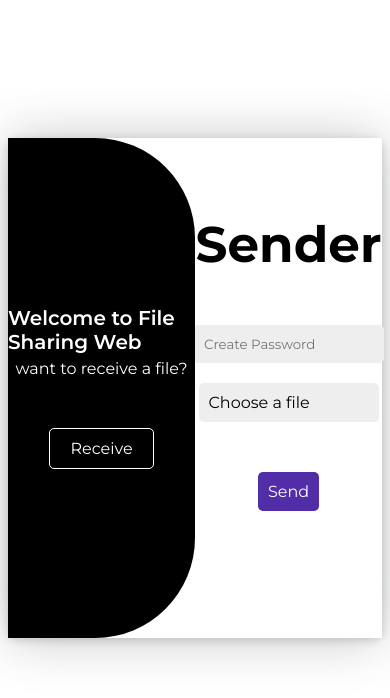
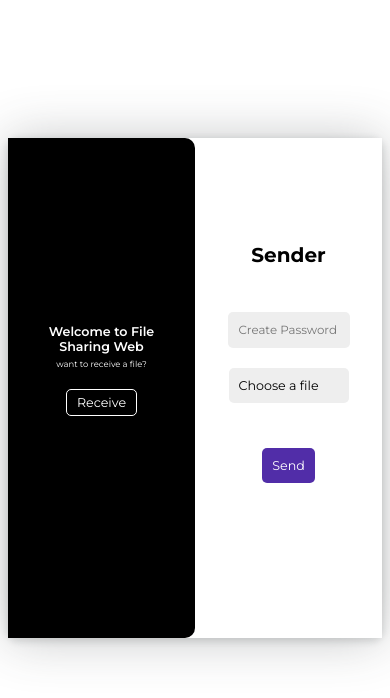
Before and after one commit to rehmansha1/File-Sharing-site, a React (Vite) app: page / in a window 390 px wide. Shown: the top 698 px of the page. Built offline with nearby package versions, Linux system fonts and the light colour scheme.

Commit message:
css fixes

```diff
--- a/src/App.css
+++ b/src/App.css
@@ -1,4 +1,4 @@
-@import url('https://fonts.googleapis.com/css2?family=Montserrat:ital,wght@0,100..900;1,100..900&display=swap');
+@import url("https://fonts.googleapis.com/css2?family=Montserrat:ital,wght@0,100..900;1,100..900&display=swap");
 
 #sendbt {
   padding: 10px;
@@ -36,16 +36,15 @@
   display: flex;
   align-items: center;
   justify-content: center;
- background-color:  white ;
-
+  background-color: white;
 }
 #box {
   height: 500px;
   width: 800px;
   display: flex;
   border-radius: 10px;
-  box-shadow: rgba(60, 64, 67, 0.3) 0px 1px 52px 0px, rgba(60, 64, 67, 0.15) 0px 2px 6px 2px;
-
+  box-shadow: rgba(60, 64, 67, 0.3) 0px 1px 52px 0px,
+    rgba(60, 64, 67, 0.15) 0px 2px 6px 2px;
 }
 #sender {
   position: relative;
@@ -68,44 +67,40 @@ color: white;
 }
 
 #receiver:hover {
-  cursor: pointer;
 }
 #sender:hover {
-  cursor: pointer;
 }
 #sender.active {
   transform: translateX(100%);
   z-index: 5;
   border-radius: 100px 0px 0px 100px;
-
 }
-#receiver.active{
+#receiver.active {
   transform: translateX(-100%);
-
 }
-.senderbox{
+.senderbox {
   height: 90%;
   display: flex;
   flex-direction: column;
-    align-items:center ;
+  align-items: center;
   justify-content: center;
   gap: 50px;
 }
-.h1sender{
+.h1sender {
   font-size: 50px;
   font-weight: 700;
   font-family: "Montserrat";
 }
-.inputboxsender{
+.inputboxsender {
   padding: 1px;
   font-family: "Montserrat";
   width: auto;
   border: 1px solid transparent;
-    background-color:#eee;
+  background-color: #eee;
   border-radius: 5px;
   padding: 10px;
 }
-.sendbt1{
+.sendbt1 {
   width: auto;
   background-color: #512da8;
   color: white;
@@ -113,7 +108,7 @@ color: white;
   font-family: "Montserrat";
   border-radius: 5px;
 }
-.nox{
+.nox {
   display: flex;
   flex-direction: column;
   gap: 20px;
@@ -129,28 +124,26 @@ color: white;
   z-index: -1;
 }
 .inputfile + label {
-    font-family: 'Montserrat';
+  font-family: "Montserrat";
 
-    background-color:#eee;
+  background-color: #eee;
   padding: 10px;
   width: 160px;
   display: inline-block;
   border-radius: 5px;
-
-
 }
-.inputfile + label:hover{
+.inputfile + label:hover {
   cursor: pointer;
 }
 input:focus {
   outline: none;
   border: 1px solid transparent;
 }
-#welcomebox{
+#welcomebox {
   font-size: 20px;
   font-weight: 600;
 }
-#outerwelcomebox{
+#outerwelcomebox {
   height: 100%;
   display: flex;
   flex-direction: column;
@@ -158,15 +151,14 @@ input:focus {
   justify-content: center;
   gap: 50px;
 }
-#innerwelcomebox{
-
-    font-family:'Montserrat';
-display:flex ;
+#innerwelcomebox {
+  font-family: "Montserrat";
+  display: flex;
   flex-direction: column;
   align-items: center;
   gap: 5px;
 }
-.sendbt12{
+.sendbt12 {
   width: auto;
   background-color: transparent;
   border: 1px solid white;
@@ -180,27 +172,33 @@ border: 1px solid white;
 
   transition: all 0.5s;
 }
-.sendbt12:hover{
+.sendbt12:hover {
   background-color: white;
   color: black;
 }
-.idofsender{    font-family:'Montserrat';}
-#svgofsender{
+.idofsender {
+  font-family: "Montserrat";
+
+}
+.idofsender1{
+  font-family: "Montserrat";
+
+}
+#svgofsender {
   fill: black;
   transition: fill 0.2s;
 }
-#svgofsender:hover{
+#svgofsender:hover {
   fill: red;
-
 }
-#tooltip{
+#tooltip {
   position: relative;
   display: flex;
   align-items: center;
   justify-content: center;
 }
-#tooltip::after{
-content: 'Remove from server';
+#tooltip::after {
+  content: "Remove from server";
   position: absolute;
   top: 20%;
   left: 0%;
@@ -208,15 +206,143 @@ white-space: nowrap;
   font-size: 14px;
   opacity: 0;
   transition: all 0.5s;
-font-family:'Montserrat';
-
+  font-family: "Montserrat";
 }
-#tooltip:hover::after{
+#tooltip:hover::after {
   top: 20%;
   left: 150%;
   white-space: nowrap;
   opacity: 1;
 }
-#empty{
-  font-family:'Montserrat';
+#empty {
+  font-family: "Montserrat";
 }
+@media only screen and (max-width: 768px) {
+  .h1sender {
+    font-size: 20px;
+  }
+  .nox {
+    display: flex;
+    flex-direction: column;
+    align-items: center;
+    width: 100px;
+  }
+  .inputboxsender {
+    width: 100%;
+    font-size: 1.4vh
+  }
+  .inputfile + label {
+    font-family: "Montserrat";
+    background-color: #eee;
+    padding: 10px;
+    width: 100%;
+    display: inline-block;
+    border-radius: 5px;
+    font-size: 1.5vh;
+  }
+  .senderbox {
+    height: 90%;
+    display: flex;
+    flex-direction: column;
+    align-items: center;
+    justify-content: center;
+    gap: 45px;
+    cursor: pointer;;
+  }
+  #sender {
+    position: relative;
+    width: 50%;
+    background-color: black;
+    height: 100%;
+    transition: all 0.9s;
+    z-index: 1;
+    border-radius: 0px 10px 10px 0px;
+    color: white;
+  }
+  #innerwelcomebox {
+    font-family: "Montserrat";
+    display: flex;
+    flex-direction: column;
+    align-items: center;
+    gap: 5px;
+  }
+  #welcomebox {
+    display: flex;
+    text-align: center;
+    font-size: 1.5vh;
+    font-weight: 600;
+    padding: 15px;
+    padding-bottom: 0px;
+  }
+  #innerwelcomebox > :nth-child(2){
+    font-size: 1vh;
+  }
+  #outerwelcomebox {
+    height: 90%;
+    display: flex;
+    flex-direction: column;
+    align-items: center;
+    justify-content: center;
+    gap: 20px;
+  }
+  .sendbt12 {
+    width: auto;
+    background-color: transparent;
+    border: 1px solid white;
+    color: white;
+    padding-left: 10px;
+    padding-right: 10px;
+    padding-top: 5px;
+    padding-bottom: 5px;
+    font-family: "Montserrat";
+    border-radius: 5px;
+    transition: all 0.5s;
+    font-size: 1.5vh;
+  }
+  #sender.active {
+    transform: translateX(100%);
+    z-index: 5;
+    border-radius: 10px 0px 0px 10px;
+  }
+  .sendbt1 {
+    width: auto;
+    background-color: #512da8;
+    color: white;
+    padding: 10px;
+    font-family: "Montserrat";
+    border-radius: 5px;
+    font-size: 1.5vh;
+    z-index: 1000;
+  }
+  .idofsender {
+    font-family: "Montserrat";
+    font-size: 1.2vh;
+    text-align: center;
+  }
+  #tooltip::after {
+    content: "Remove from server";
+    position: absolute;
+    top: 20%;
+    left: 0%;
+    white-space: nowrap;
+    font-size: 14px;
+    opacity: 0;
+    transition: all 0.5s;
+    font-family: "Montserrat";
+  }
+  #tooltip:hover::after {
+    top: 20%;
+    left: 150%;
+    white-space: nowrap;
+    opacity: 0;
+  }
+.idofsender1{
+  font-family: "Montserrat";
+font-size: 1.1vh;
+text-align: center;
+padding: 13px;
+padding-top: 0px;
+padding-bottom: 0px;
+
+}
+}
--- a/src/App.jsx
+++ b/src/App.jsx
@@ -129,7 +129,7 @@ function App() {
                   {id && (
                     <>
                       {" "}
-                      <div className="idofsender">ID {id}</div>{" "}
+                      <div className="idofsender1">ID {id}</div>{" "}
                       <div id="tooltip">
                         <svg
                           onClick={() => deleteFile(id)}
```
Lines whose indentation alone changed are shown as unchanged.
